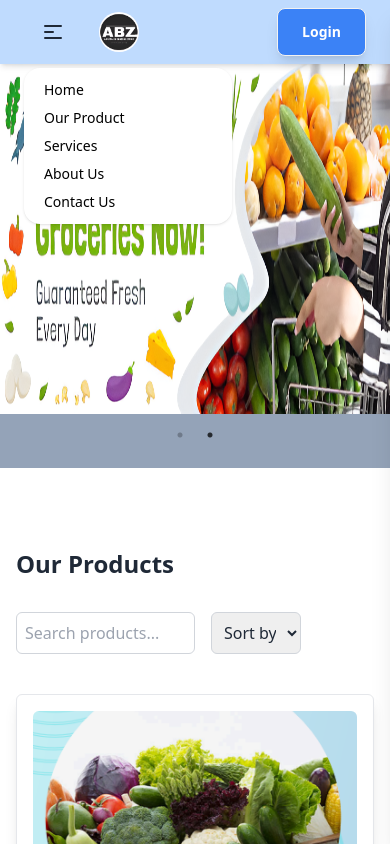
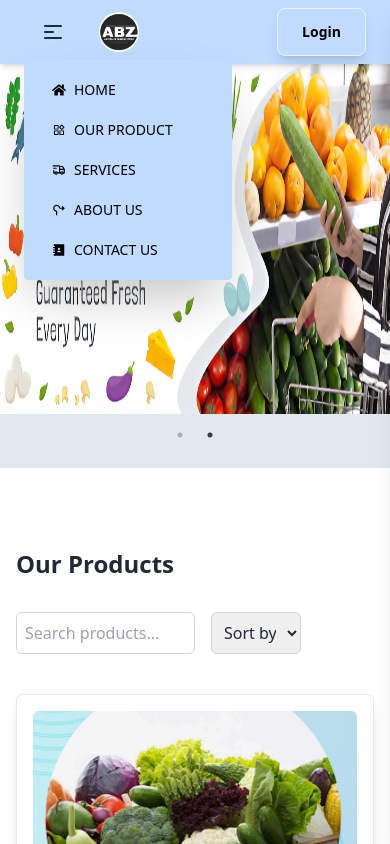
Before and after one commit to Rumon-Sarker/ADRITA-BUSSINESS-ZONE, a React (Vite) app: page / in a window 390 px wide. Both pictures are taken after a click on the button 53 px from the left and 32 px from the top of the page. Shown: the top 844 px of the page. Built offline with nearby package versions, Linux system fonts and the light colour scheme; grey boxes are pictures that could not be loaded.

Commit message:
responsive complate

```diff
--- a/src/components/AboutUs.jsx
+++ b/src/components/AboutUs.jsx
@@ -47,7 +47,7 @@ const AboutUs = () => {
       </div>
 
       {/* Mission & Vision */}
-      <div className="mt-12 grid grid-cols-1 md:grid-cols-2 gap-8">
+      <div id="mission" className="mt-12 grid grid-cols-1 md:grid-cols-2 gap-8">
         <div className="p-6 bg-blue-100 rounded-lg shadow-md">
           <h2 className="text-2xl font-semibold text-gray-800">Our Mission</h2>
           <p className="text-gray-700 mt-4">
--- a/src/components/ContactUs.jsx
+++ b/src/components/ContactUs.jsx
@@ -59,10 +59,10 @@ const ContactUs = () => {
           <h2 className="text-2xl font-semibold mb-6 text-center text-gray-800">
             Contact Information
           </h2>
-          <p className="text-gray-700 py-12">
+          <p className="text-gray-700 md:py-12 py-5">
             Reach out through any of the channels below.
           </p>
-          <div className="space-y-7">
+          <div className="md:space-y-7 space-y-3">
             <p className="flex items-center text-gray-700 lg:text-xl text-base hover:text-blue-500 transition">
               📍{" "}
               <span className="ml-3">
@@ -77,7 +77,7 @@ const ContactUs = () => {
               ✉️ <span className="ml-3">adritabusinesszone@gmail.com</span>
             </p>
           </div>
-          <div className="flex text-2xl space-x-4 pt-28">
+          <div className="flex text-2xl space-x-4 lg::pt-28 mt-16">
             <p className="text-blue-500 transition-transform transform hover:scale-110">
               <FaFacebook />
             </p>
@@ -88,7 +88,7 @@ const ContactUs = () => {
               <FaLinkedin />
             </p>
             <p>
-              <FaTiktok />
+              <FaTiktok className=" transition-transform transform hover:scale-110" />
             </p>
           </div>
 
--- a/src/components/OurCustomers.jsx
+++ b/src/components/OurCustomers.jsx
@@ -59,7 +59,7 @@ const OurCustomers = () => {
   };
   return (
     <div className="container overflow-hidden mx-auto xl:py-12 lg:py-10 md:py-8 py-6 ">
-      <h1 className="xl:text-5xl lg:text-4xl text-3xl font-bold xl:py-12 lg:py-10 md:py-8 py-6">
+      <h1 className="xl:text-5xl lg:text-4xl text-3xl px-2 font-bold xl:py-12 lg:py-10 md:py-8 py-6">
         Our Customers
       </h1>
       <Slider {...settings}>
--- a/src/components/Testaimonials.jsx
+++ b/src/components/Testaimonials.jsx
@@ -41,7 +41,7 @@ const TestimonialCarousel = () => {
     infinite: true,
     speed: 500,
     slidesToShow: 1,
-    slidesToScroll: 2,
+    slidesToScroll: 1,
     autoplay: true,
     autoplaySpeed: 3000,
   };
--- a/src/pages/Home/Banner/Banner.jsx
+++ b/src/pages/Home/Banner/Banner.jsx
@@ -17,7 +17,7 @@ const settings = {
 
 const AboutUs = () => {
   return (
-    <div id="home" className=" overflow-hidden bg-slate-400">
+    <div id="home" className=" overflow-hidden bg-slate-200">
       <div className="w-full py-12 pt-16">
         <Slider {...settings}>
           {/* Banner 1 */}
@@ -29,13 +29,15 @@ const AboutUs = () => {
               alt="Banner1"
               className=" xl:h-[700px] lg:h-[500px] md:h-[400px] h-[350px] w-full"
             />
-            <div className="absolute left-28 top-1/2 text-center transform -translate-y-1/2 text-white">
-              <h2 className="xl:text-5xl lg:text-4xl text-3xl font-semibold">
+            <div className="absolute lg:left-28 left-10 top-1/2 text-center transform -translate-y-1/2 text-white">
+              <h2 className="xl:text-7xl lg:text-4xl text-3xl md:font-extrabold ">
                 Welcome to Our Website
               </h2>
-              <p className="mt-4 text-xl">Find the best services with us!</p>
+              <p className="mt-4 lg:text-3xl text-xl">
+                Find the best services with us!
+              </p>
               <a href="#products">
-                <button className="mt-4 bg-blue-500 text-white px-6 py-2 rounded-lg">
+                <button className="mt-4 bg-blue-500 hover:bg-blue-800 hover:scale-105 text-white px-6 py-2 rounded-lg">
                   Shop Now
                 </button>
               </a>
--- a/src/shared/Footer/Footer.jsx
+++ b/src/shared/Footer/Footer.jsx
@@ -16,7 +16,10 @@ const Footer = () => {
       <footer className="container p-10 mx-auto footer text-base-content">
         {/* Logo and Intro */}
         <aside>
-          <img className="rounded-full w-28 h-28" src={logo} alt="logo" />
+          <a href="#home">
+            {" "}
+            <img className="rounded-full w-28 h-28" src={logo} alt="logo" />
+          </a>
           <p>
             ADRITA BUSINESS ZONE
             <br />
@@ -33,7 +36,7 @@ const Footer = () => {
               <FaLinkedin />
             </p>
             <p>
-              <FaTiktok />
+              <FaTiktok className=" transition-transform transform hover:scale-110" />
             </p>
           </div>
         </aside>
@@ -43,7 +46,9 @@ const Footer = () => {
           <h6 className="text-black footer-title">Services</h6>
           <a className="link link-hover hover:text-white">Wholesale Supply</a>
           <a className="link link-hover hover:text-white">Farm Sourcing</a>
-          <a className="link link-hover hover:text-white">Custom Orders</a>
+          <a href="#contact" className="link link-hover hover:text-white">
+            Custom Orders
+          </a>
           <a className="link link-hover hover:text-white">
             Nationwide Delivery
           </a>
@@ -53,12 +58,17 @@ const Footer = () => {
         {/* Company Section */}
         <nav>
           <h6 className="text-black footer-title">Company</h6>
-          <a className="link link-hover hover:text-white">Home</a>
-          <a className="link link-hover hover:text-white">Our Products</a>
-          <a className="link link-hover hover:text-white">Our Mission</a>
+          <a href="#home" className="link link-hover hover:text-white">
+            Home
+          </a>
+          <a href="#products" className="link link-hover hover:text-white">
+            Our Products
+          </a>
+          <a href="#mission" className="link link-hover hover:text-white">
+            Our Mission
+          </a>
           <a className="link link-hover hover:text-white">Leadership</a>
           <a className="link link-hover hover:text-white">Careers</a>
-          <a className="link link-hover hover:text-white">Media Kit</a>
         </nav>
 
         {/* Legal Section */}
@@ -69,11 +79,16 @@ const Footer = () => {
           <a className="link link-hover hover:text-white">Cookie Policy</a>
         </nav>
       </footer>
-      <footer className="footer footer-center bg-blue-200 text-base-content">
+      <footer className="footer footer-center bg-blue-200 py-2 text-base-content">
         <aside>
           <p>
-            Copyright © {new Date().getFullYear()} - All right reserved by ACME
-            <span className="hover:text-blue-500"> ADRITA BUSINESS ZONE</span>
+            Copyright © {new Date().getFullYear()} - All right reserved by
+            <a rel="stylesheet" href="#home">
+              <span className="text-blue-500 hover:text-white font-bold">
+                {" "}
+                ABZ
+              </span>
+            </a>
           </p>
         </aside>
       </footer>
--- a/src/shared/Navbar/Navbar.jsx
+++ b/src/shared/Navbar/Navbar.jsx
@@ -1,7 +1,11 @@
-import { FaShoppingCart } from "react-icons/fa";
+import { FaHome, FaProductHunt, FaShoppingCart } from "react-icons/fa";
 import navLogo1 from "../../assets/Logo/MiddaleLogo.png";
 import { useState } from "react";
 import { FaArrowRightLong } from "react-icons/fa6";
+import { AiOutlineProduct } from "react-icons/ai";
+import { TbTruckDelivery } from "react-icons/tb";
+import { RiContactsBook3Fill } from "react-icons/ri";
+import { MdRoundaboutRight } from "react-icons/md";
 
 const Navbar = () => {
   const [isOpen, setIsOpen] = useState(false);
@@ -52,9 +56,33 @@ const Navbar = () => {
             </div>
             <ul
               tabIndex={0}
-              className="menu menu-sm dropdown-content bg-white text-black rounded-box z-[1] mt-3 w-52 p-2 shadow"
+              className="menu menu-sm dropdown-content space-y-3  bg-blue-200 text-black rounded z-[1] mt-1 w-52 p-4 uppercase shadow-2xl"
             >
-              {navItems}
+              <li className="hover:text-blue-600">
+                <a href="#home">
+                  <FaHome /> Home
+                </a>
+              </li>
+              <li className="hover:text-blue-600">
+                <a href="#products">
+                  <AiOutlineProduct /> Our Product
+                </a>
+              </li>
+              <li className="hover:text-blue-600">
+                <a href="#services">
+                  <TbTruckDelivery /> Services
+                </a>
+              </li>
+              <li className="hover:text-blue-600">
+                <a href="#about">
+                  <MdRoundaboutRight /> About Us
+                </a>
+              </li>
+              <li className="hover:text-blue-600">
+                <a href="#contact">
+                  <RiContactsBook3Fill /> Contact Us
+                </a>
+              </li>
             </ul>
           </div>
 
@@ -90,7 +118,7 @@ const Navbar = () => {
 
           <a
             href="#register"
-            className="px-6 py-2 text-white bg-blue-500 hover:text-black rounded-lg shadow-lg btn hover:bg-blue-300"
+            className="px-6 py-2 text-black bg-blue-200 hover:text-white rounded-lg shadow-lg btn hover:bg-blue-400"
           >
             Login
           </a>
--- a/tailwind.config.js
+++ b/tailwind.config.js
@@ -7,4 +7,7 @@ export default {
     extend: {},
   },
   plugins: [daisyui],
+  daisyui: {
+    darkTheme: false, // This disables dark mode
+  },
 };
```
